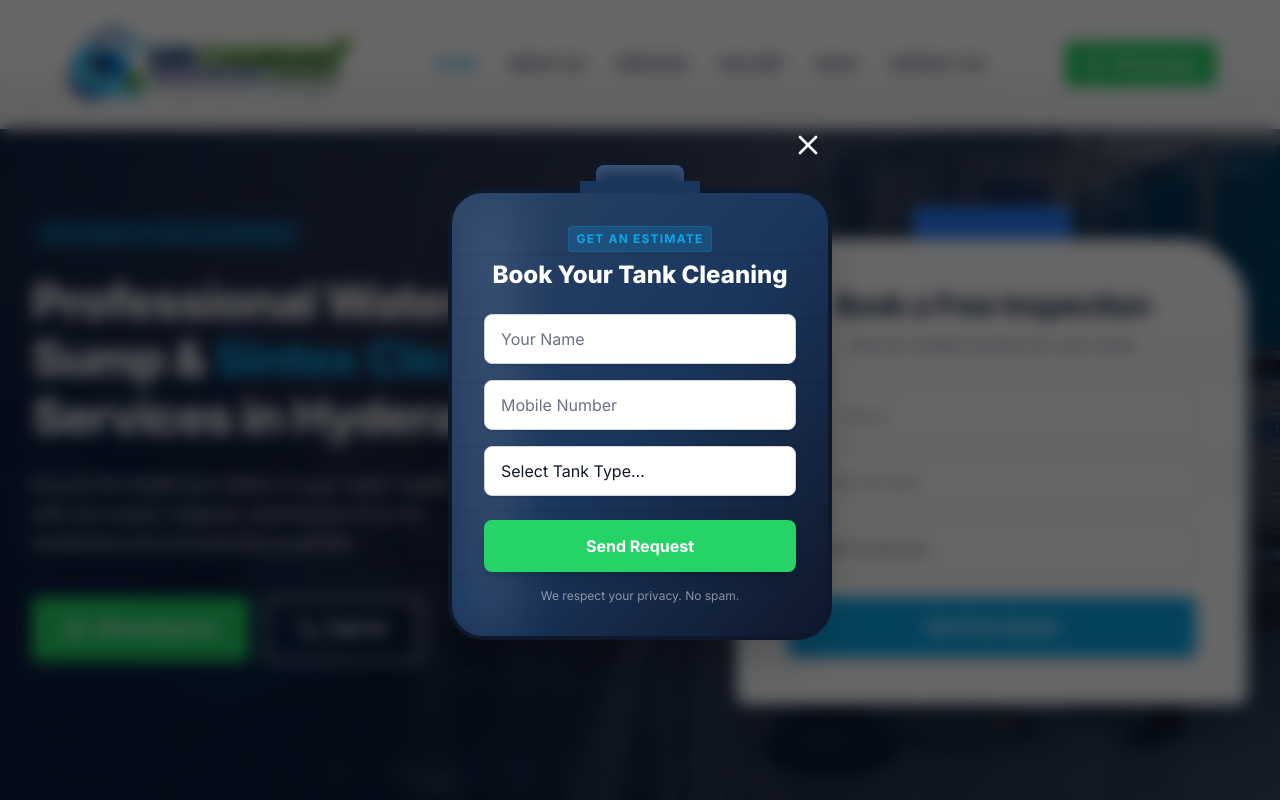
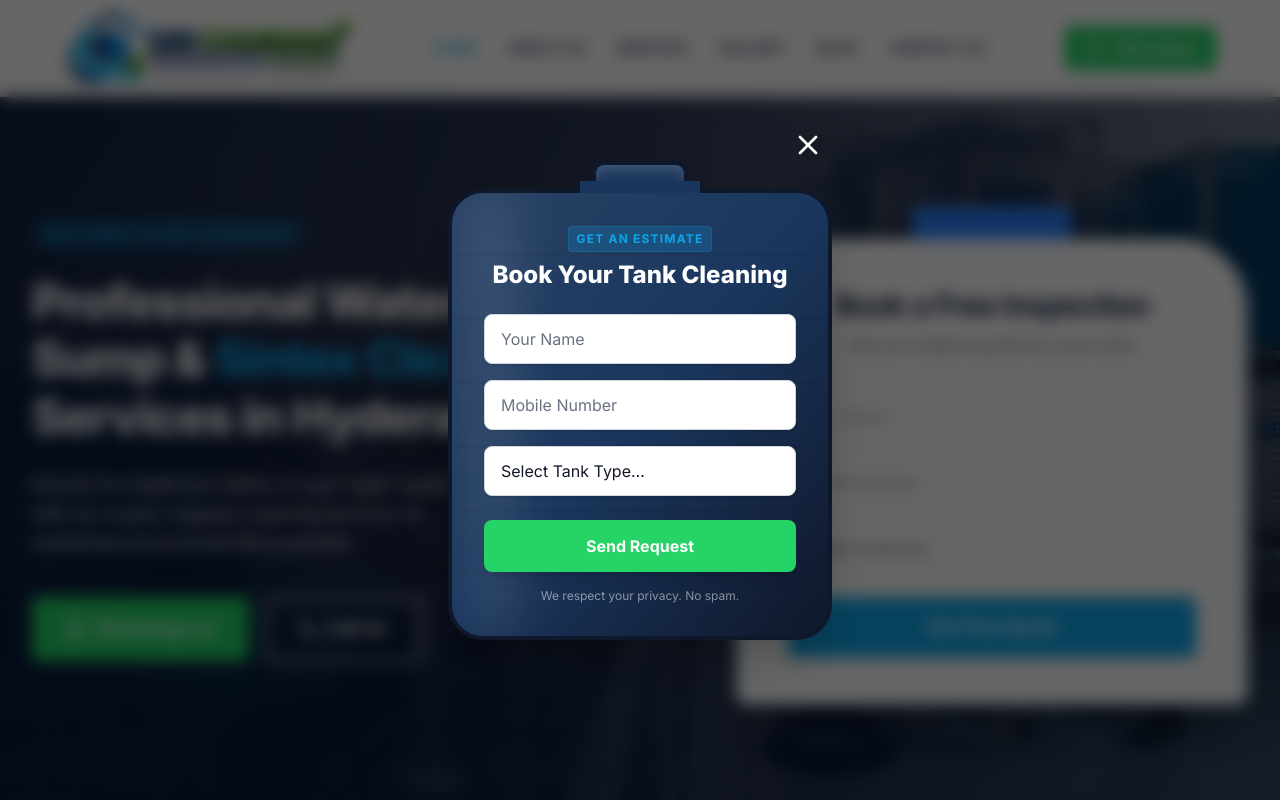
Before and after one commit to Bhavish21733/Siri-Chandana-Site-, a Next.js app: page / in a window 1280 px wide. Shown: the top 800 px of the page. Built offline with nearby package versions, Linux system fonts and the light colour scheme.

Commit message:
Reduce header whitespace and padding for tighter alignment

```diff
--- a/src/components/layout/Header.tsx
+++ b/src/components/layout/Header.tsx
@@ -37,12 +37,12 @@ export function Header() {
   return (
     <header
       className={`fixed top-0 left-0 right-0 z-50 transition-all duration-300 ${
-        isScrolled ? "bg-white shadow-md py-2" : "bg-white/95 backdrop-blur-sm py-3"
+        isScrolled ? "bg-white shadow-md py-1" : "bg-white/95 backdrop-blur-sm py-1"
       }`}
     >
       <div className="w-full px-4 sm:px-6 lg:px-8 xl:px-16 2xl:px-24 mx-auto flex items-center justify-between">
         <Link href="/" className="flex-shrink-0 mr-4" aria-label="Siri Chandana Home">
-          <LogoHorizontal className="w-56 md:w-64 lg:w-72 h-auto" />
+          <LogoHorizontal className="w-56 md:w-64 lg:w-72 h-auto -my-1 lg:-my-2" />
         </Link>
 
         {/* Desktop Navigation */}
```
